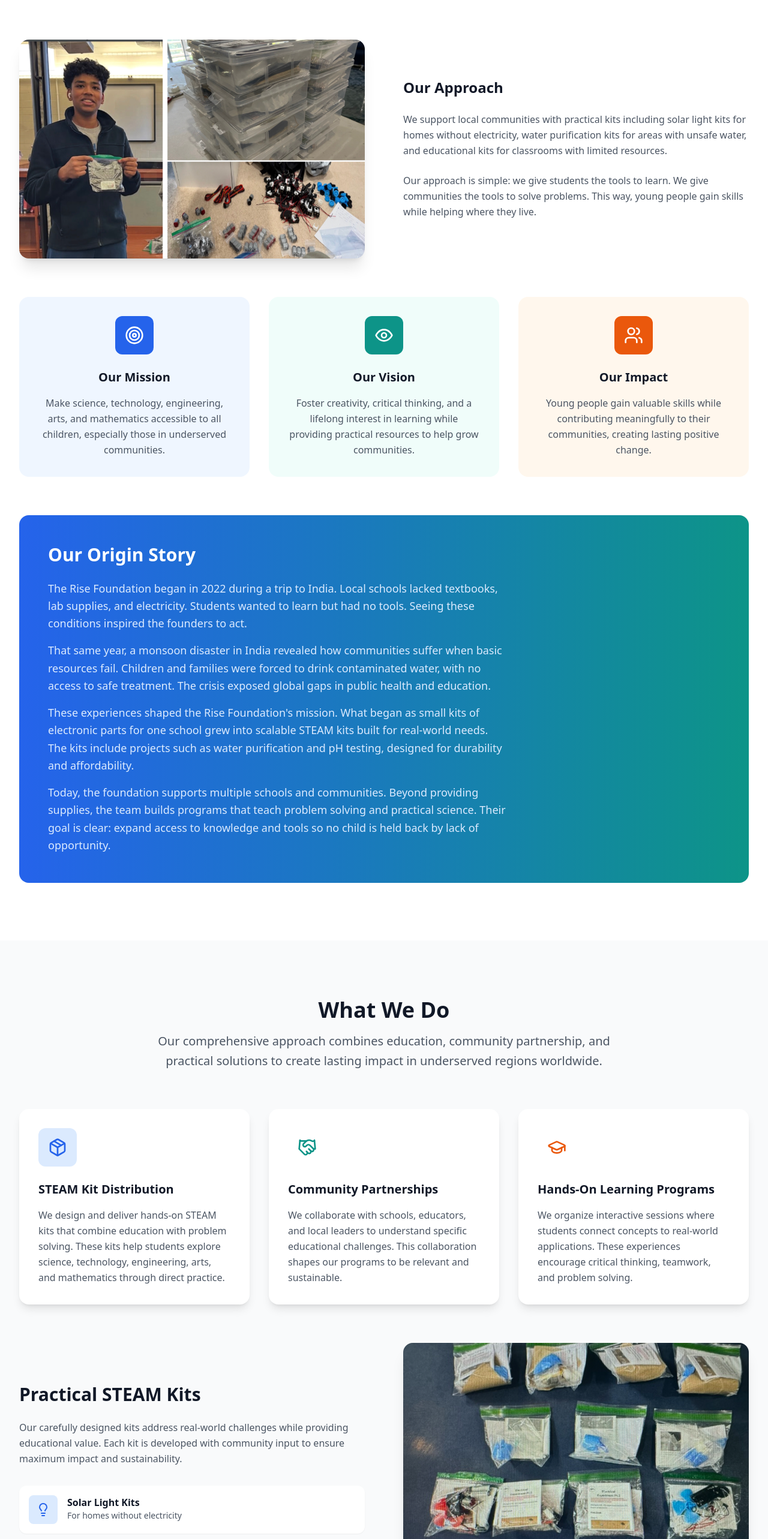
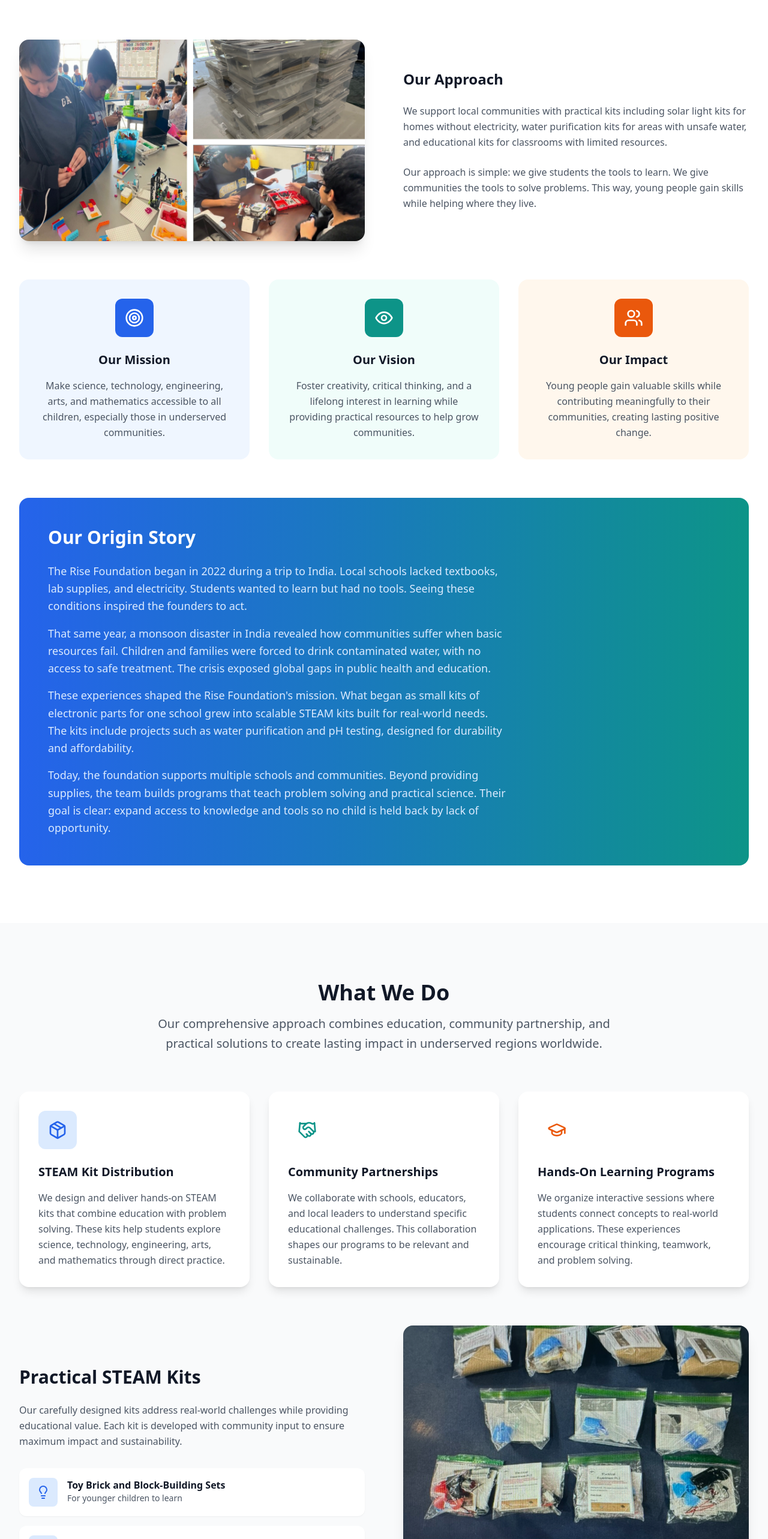
Before and after one commit to luvyamanche/RISE-Website, a React (Vite) app: page / in a window 1280 px wide. Shown: the part 1048-3614 px from the top of the page at 60% size. Built offline with nearby package versions, Linux system fonts and the light colour scheme.

Commit message:
changes2

```diff
--- a/src/components/About.tsx
+++ b/src/components/About.tsx
@@ -20,7 +20,7 @@ const About = () => {
         <div className="grid md:grid-cols-2 gap-12 lg:gap-16 items-center mb-16">
           <div>
             <img
-              src="/pics2.png"
+              src="/pic2.png"
               alt="Children learning with STEAM kits"
               className="w-full rounded-2xl shadow-xl"
             />
--- a/src/components/Programs.tsx
+++ b/src/components/Programs.tsx
@@ -36,8 +36,8 @@ const Programs = () => {
   const kits = [
     {
       icon: <Lightbulb className="h-6 w-6" />,
-      title: 'Solar Light Kits',
-      description: 'For homes without electricity',
+      title: 'Toy Brick and Block-Building Sets',
+      description: 'For younger children to learn',
     },
     {
       icon: <Droplets className="h-6 w-6" />,
--- a/src/components/Team.tsx
+++ b/src/components/Team.tsx
@@ -11,15 +11,6 @@ const Team = () => {
         'A proactive STEAM advocate currently attending high school at Bridgewater-Raritan, Arav plays a key role in distributing STEAM kits and fostering community educational programs, leveraging his research and robotics background. His attentiveness to detail serves as a model for growth.',
       linkedin: 'https://www.linkedin.com/in/arav-kewalia-3b614728a/',
       email: 'aravkewalia@gmail.com',
-    },
-    {
-      name: 'Mithun Chigurupati',
-      role: 'President of Design',
-      image: '/mithun.png',
-      description:
-        "He designed the foundation's hands-on STEAM kits, including projects like water purification systems and pH testing experiments. His focus on real-world applications makes complex concepts accessible, empowering students to solve everyday problems through creativity and innovation.",
-      linkedin: 'https://www.linkedin.com/in/mithun-chigurupati-675016366/',
-      email: 'mchigu09@gmail.com',
     },
     {
       name: 'Luvyakrish Manche',
```
Also changed, not shown: public/pic2.png (added).
